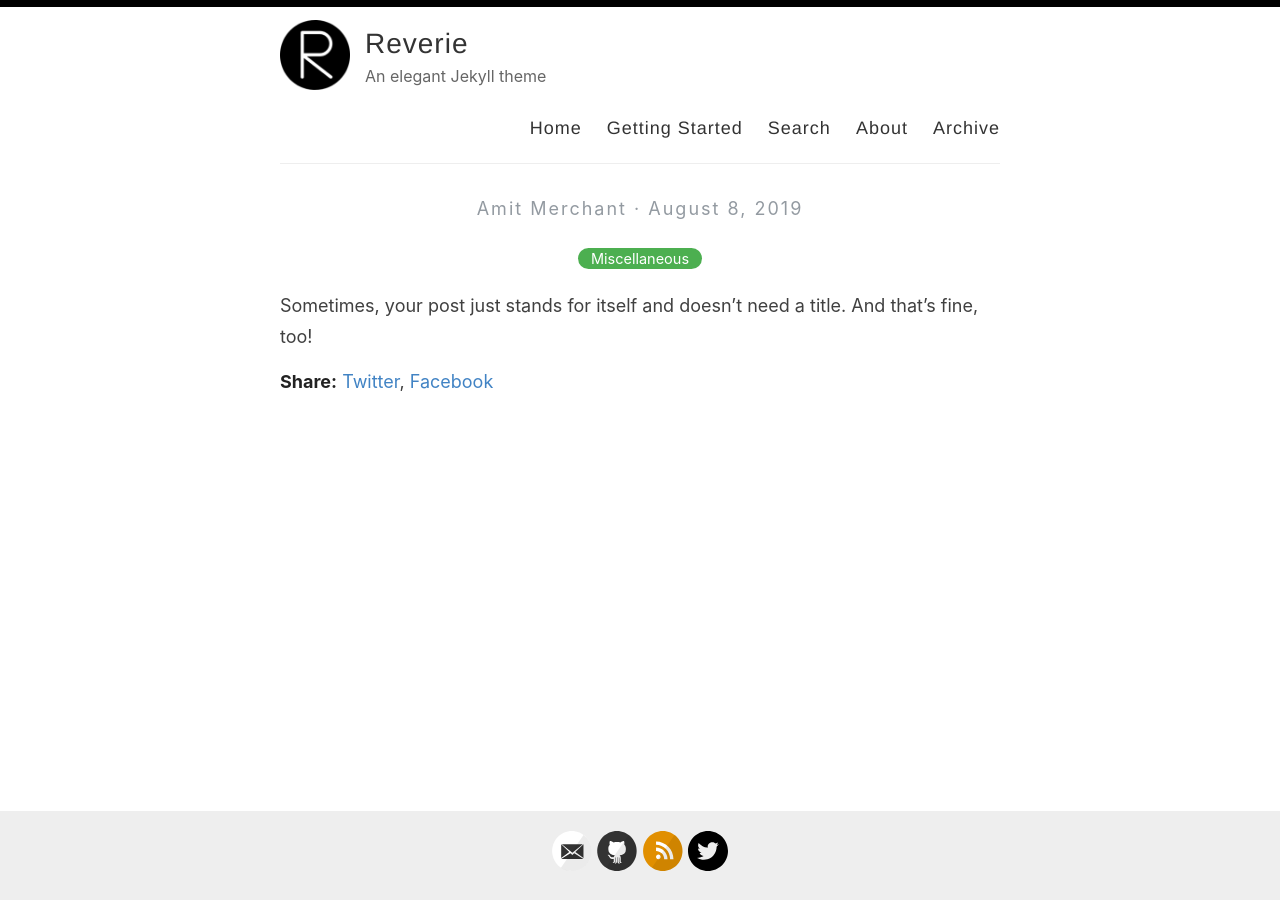
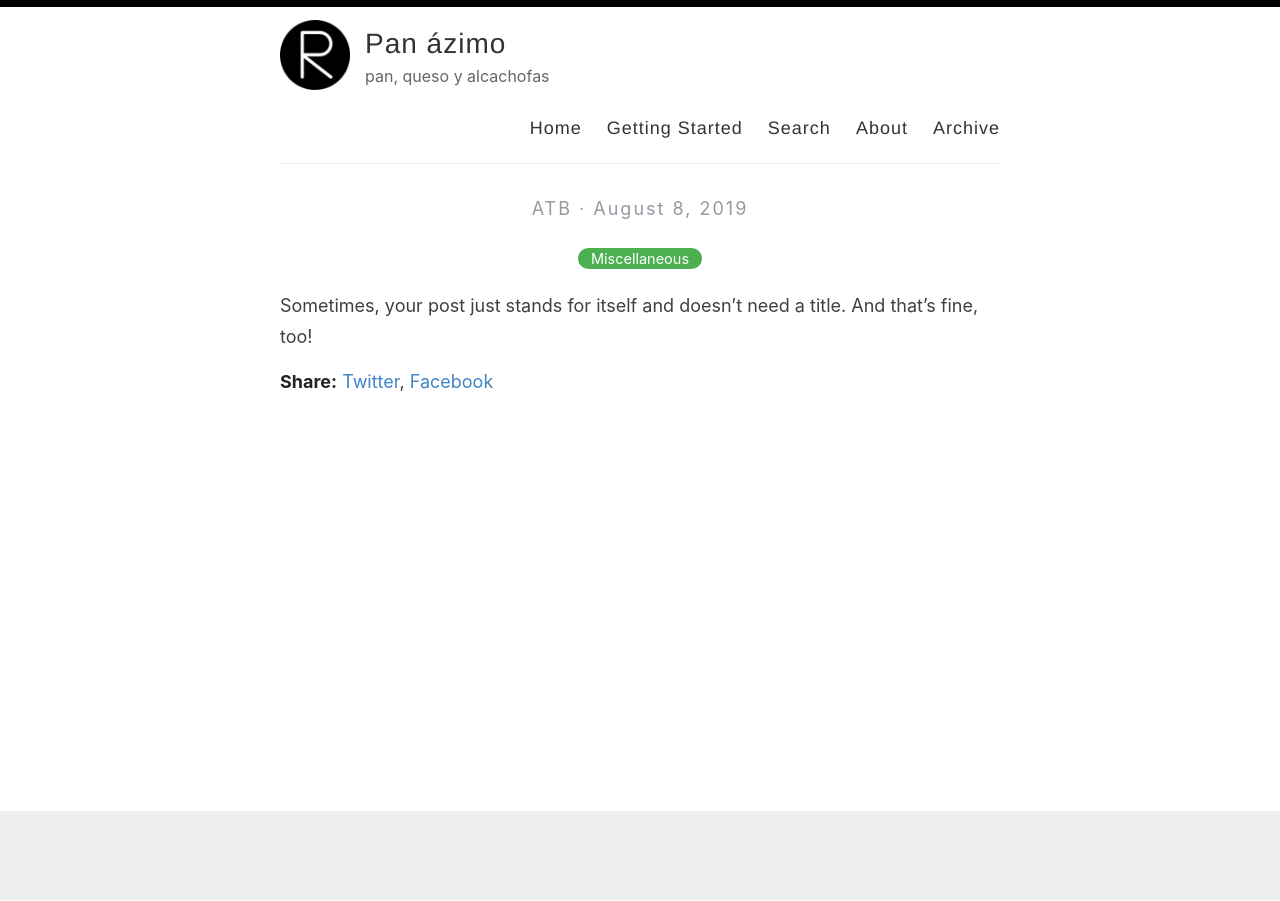
Before and after one commit to MariaT0/atb_blog, a Jekyll site: the page built from _posts/2019-08-08-no-title-posts.md, in a window 1280 px wide. Built offline with Jekyll 4.4.1, drawn with Linux system fonts in a browser that asks for light colours.

Commit message:
cambiar nombre

```diff
--- a/_config.yml
+++ b/_config.yml
@@ -3,13 +3,13 @@
 #
 
 # Name of your site (displayed in the header)
-name: Reverie
+name: Pan ázimo
 
 # Name of the author
-author: Amit Merchant
+author: ATB
 
 # Short bio or description (displayed in the header)
-description: An elegant Jekyll theme
+description: pan, queso y alcachofas
 
 # URL of your avatar or profile pic (you could use your GitHub profile pic)
 avatar: /images/reverie.png
@@ -21,15 +21,15 @@ avatar: /images/reverie.png
 # Includes an icon in the footer for each username you enter
 footer-links:
   dribbble:
-  email: amit.d.merchant@gmail.com
+  email:
   facebook:
   flickr:
-  github: amitmerchant1990/reverie
+  github:
   instagram:
   linkedin:
   pinterest:
-  rss: rss
-  twitter: amit_merchant
+  rss:
+  twitter:
   stackoverflow:
   youtube: # channel/<your_long_string> or user/<user-name>
   googleplus: # anything in your profile username that comes after plus.google.com/
@@ -41,21 +41,21 @@ footer-links:
 disqus:
 
 # Enter your Google Analytics web tracking code (e.g. UA-2110908-2) to activate tracking
-google_analytics: UA-43339302-11
+google_analytics:
 
 # For newer "GA4" analytics, use the following instead of the "UA" entry above
 #google_analytics_ga4: G-GABC1DEFG
 
 # Your website URL (e.g. http://amitmerchant1990.github.io or http://www.amitmerchant.com)
 # Used for Sitemap.xml and your RSS feed
-url: http://www.amitmerchant.com/reverie
-enforce_ssl: https://www.amitmerchant.com/reverie
+url: http://mariat0.github.io/atb_blog
+enforce_ssl:
 
 # If you're hosting your site at a Project repository on GitHub pages
 # (http://yourusername.github.io/repository-name)
 # and NOT your User repository (http://yourusername.github.io)
 # then add in the baseurl here, like this: "/repository-name"
-baseurl: "/reverie"
+baseurl: "/atb_blog"
 
 #
 # !! You don't need to change any of the configuration flags below !!
```
